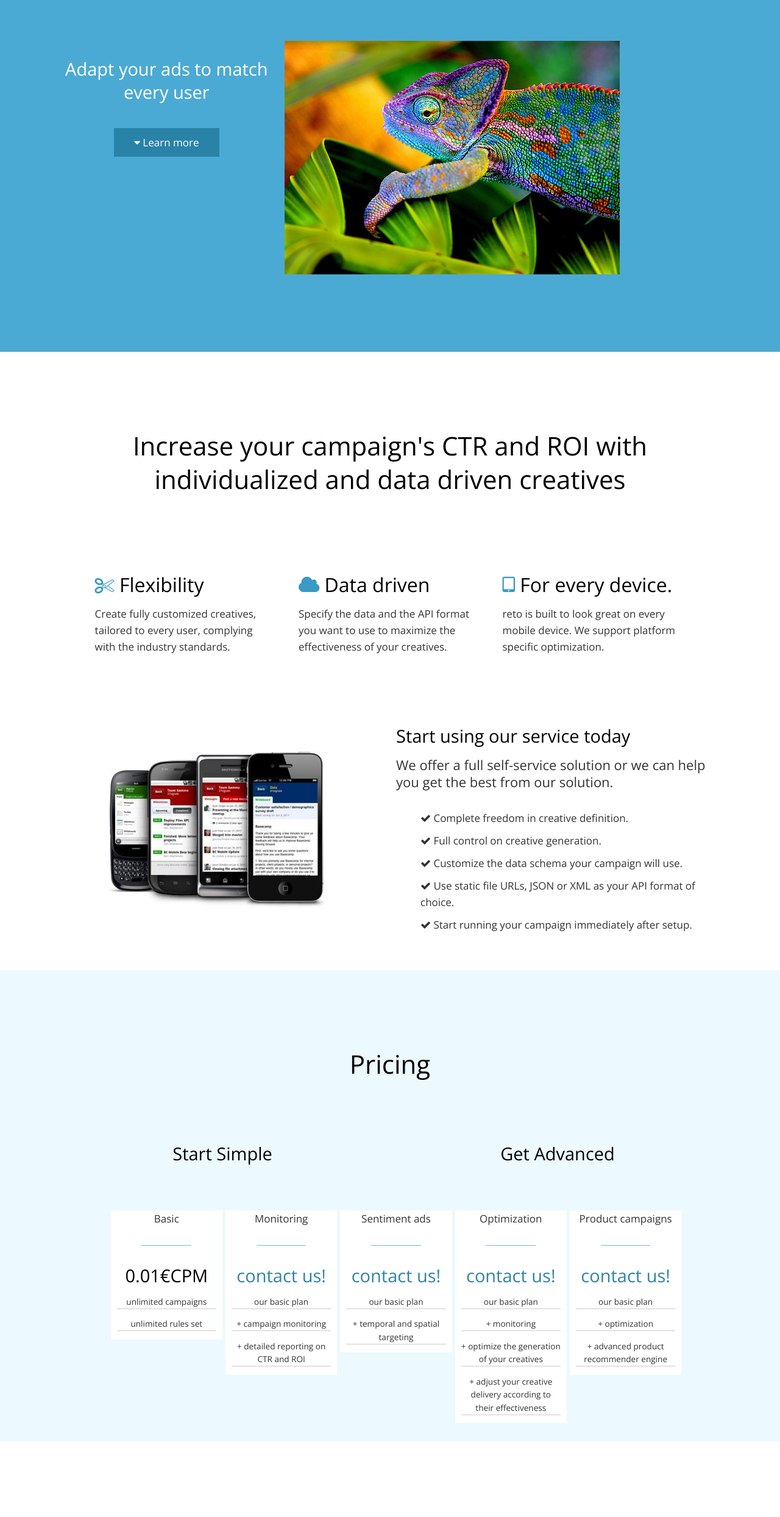
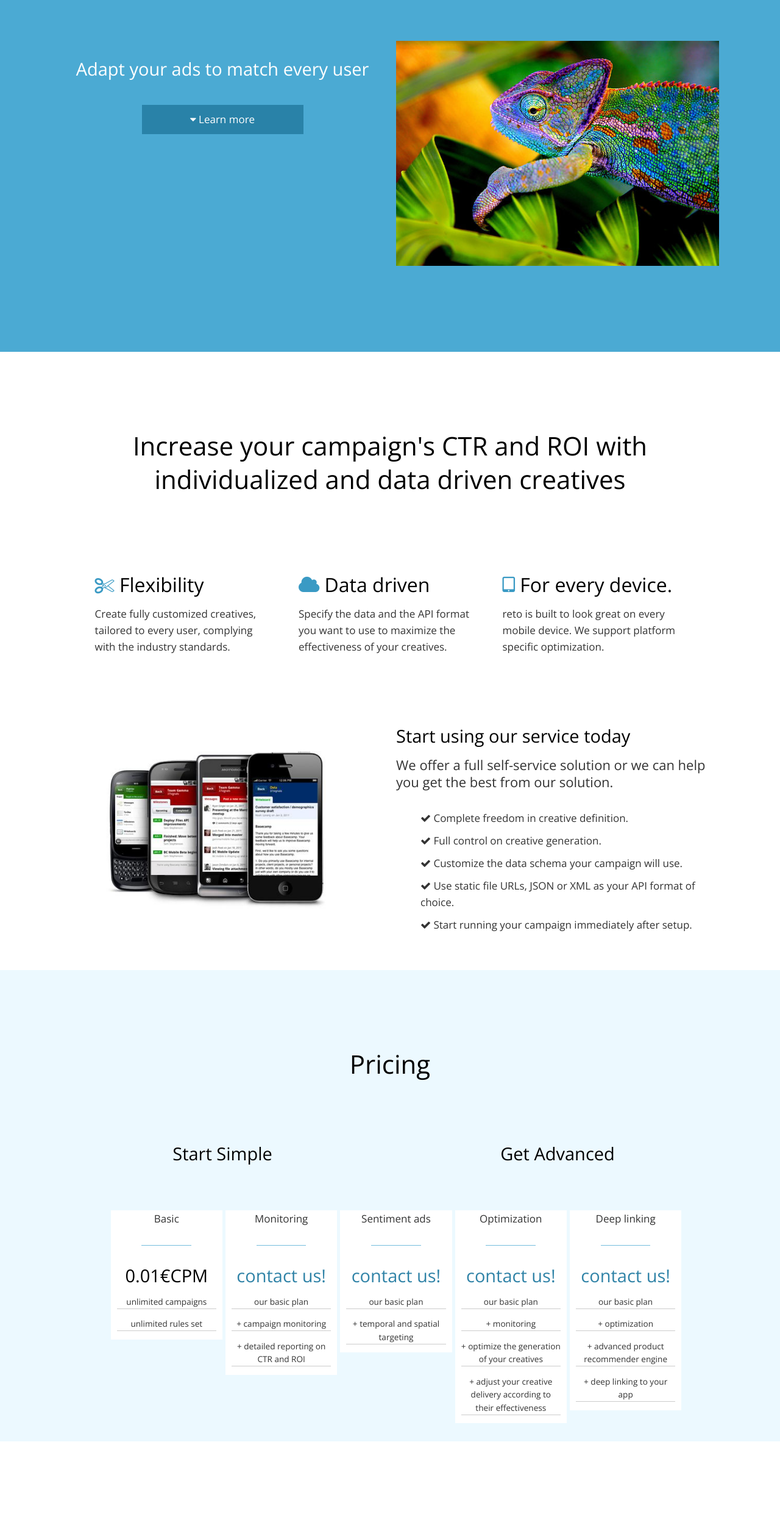
Before and after one commit to adtur/dc_frontend, a website with bundled scripts: page app/index.html in a window 1280 px wide. Shown: the part 43-2531 px from the top of the page at 61% size. Built offline with nearby package versions, Linux system fonts and the light colour scheme; files whose address does not match are found by name.

Commit message:
Fixed chameleon image placing

```diff
--- a/app/index.html
+++ b/app/index.html
@@ -51,10 +51,10 @@
   <!-- Home Page -->
   <div id="home" class="page color-1">
     <div class="row inner-page">
-      <div class="col-md-8 col-md-push-4 lazy-container">
+      <div class="col-md-6 col-md-push-6 lazy-container">
         <img class="lazy img-responsive" alt="Looks great on every device" src="images/pixel.png" data-original="images/chameleon-1.jpg" />
       </div>
-      <div class="col-md-4 col-md-pull-8">
+      <div class="col-md-6 col-md-pull-6">
         <h3 class="text-center">Adapt your ads to match every user</h3>
         <br />
         <a href="#features" title="Check out more freatures!" class="scroll btn btn-primary btn-centered"><i class="fa fa-caret-down"></i> Learn more</a>
@@ -163,12 +163,13 @@
         <p class="pricing-box-line">+ adjust your creative delivery according to their effectiveness</p>
       </div>
       <div class="col-md-2 text-center pricing-box">
-        <p>Product campaigns</p>
+        <p>Deep linking</p>
         <hr>
         <h3><a href="#contact">contact us!</a></h3>
         <p class="pricing-box-line">our basic plan</p>
         <p class="pricing-box-line">+ optimization</p>
         <p class="pricing-box-line">+ advanced product recommender engine</p>
+        <p class="pricing-box-line">+ deep linking to your app</p>
       </div>
     </div>
 
```
